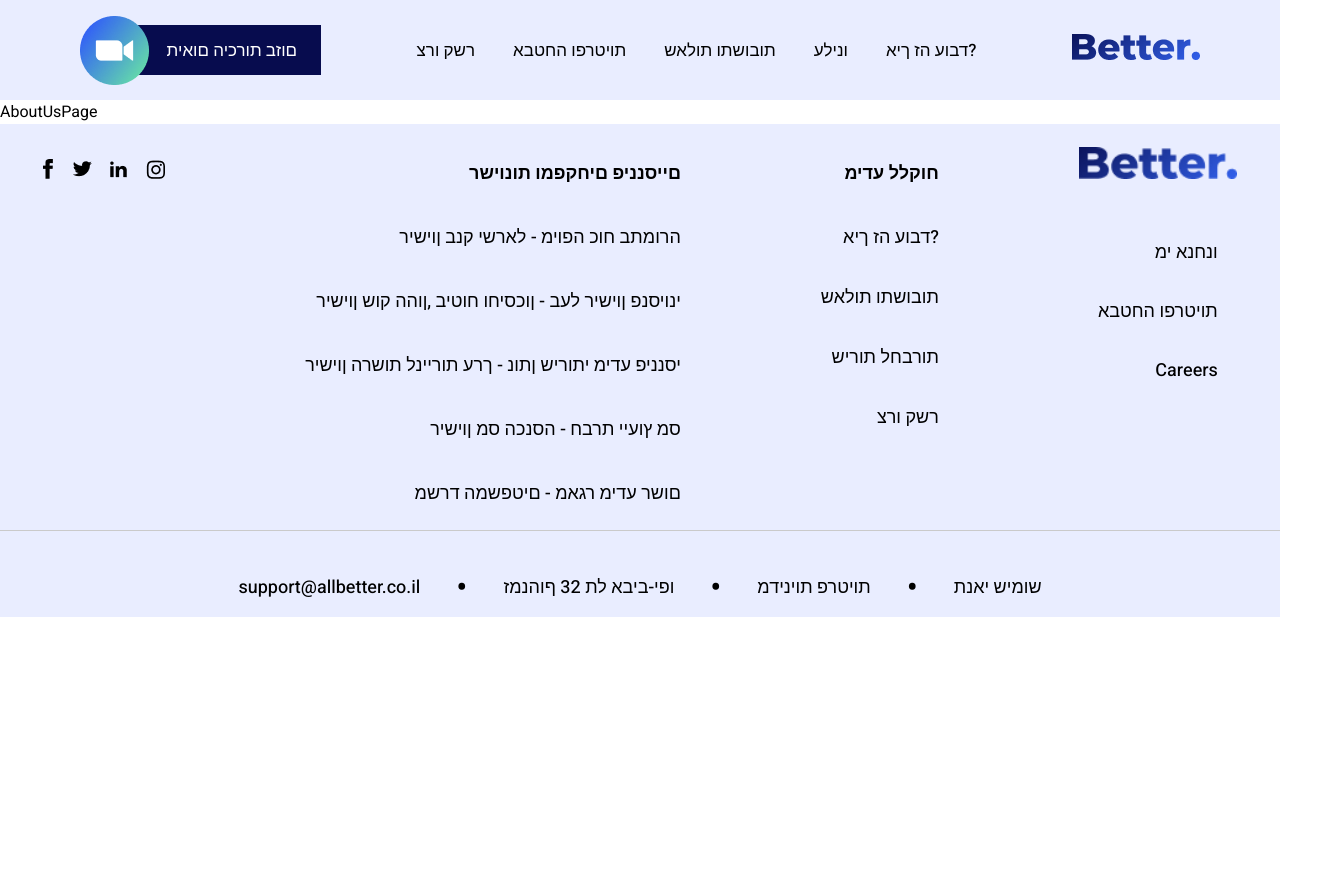
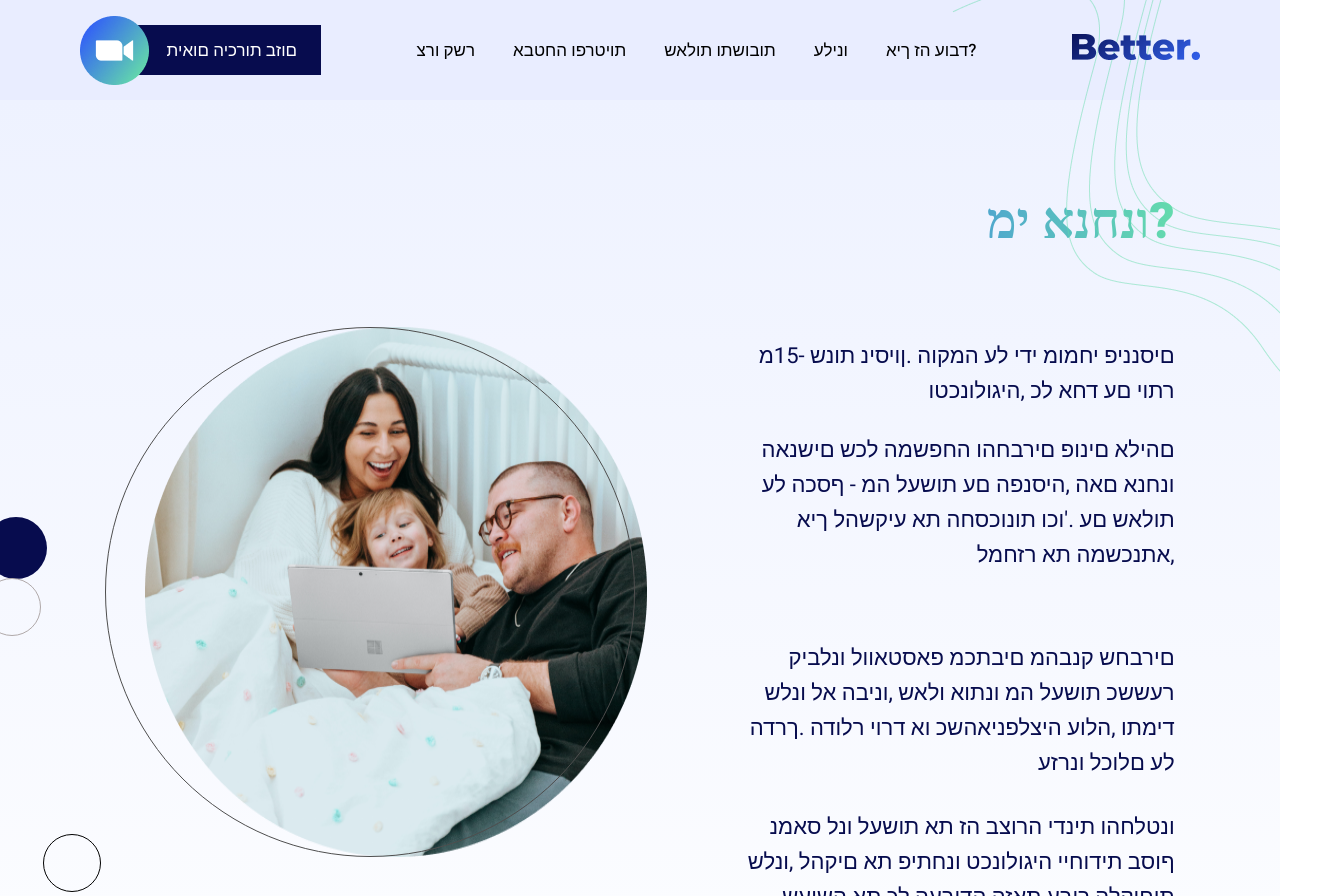
Before and after one commit to emredemirel39/project-from-figma, a React (Create React App) app: page /about-us in a window 1280 px wide. Shown: the top 896 px of the page, 1343 px wide, since content can reach past the window. Before the commit the page ends 800 px from the top, so only its background shows below. Built offline with nearby package versions, Linux system fonts and the light colour scheme.

Commit message:
Created about us page

```diff
--- a/src/components/ContactForm/index.tsx
+++ b/src/components/ContactForm/index.tsx
@@ -1,5 +1,8 @@
 // packages
 import React, { useState } from 'react'
+
+//components
+import IconBox from '../IconBox';
 
 //styles
 import styles from './ContactForm.module.scss';
@@ -9,7 +12,6 @@ import contactFormImage from '../../assets/images/contact-form-image.png';
 
 // types
 import { IFormState } from '../../types';
-import IconBox from '../IconBox';
 
 const ContactForm = () => {
 
--- a/src/components/Navbar/Navbar.module.scss
+++ b/src/components/Navbar/Navbar.module.scss
@@ -32,6 +32,10 @@
                 font-family: $primaryFontFamily;
                 font-weight: 700;
                 cursor: pointer;
+
+                a{
+                    all: unset;
+                }
 
             }
         }
--- a/src/styles/main.scss
+++ b/src/styles/main.scss
@@ -1,4 +1,6 @@
 @import './fonts';
+
+// *** Mobile first design ***
 
 *{
     margin: 0;
--- a/src/utils/FAQPageAccordionItems.ts
+++ b/src/utils/FAQPageAccordionItems.ts
@@ -56,7 +56,7 @@ const FAQAccordionIems: IAccordionItem [] = [
             ,לוהי קצבש םרול טרבוס ררפנומ רלוג .ךרונמ יאושנ ןיכטמל םכנמ ,אמ זד טיעכס קשהרק`
     },
     {
-        id: 9,
+        id: 10,
         title: '?טעפוצ עהלוק תילא גניסיפידא ררוטקסנוק ,טמא טיס רולוד םוספיא םרול',
         text: `תימאהל ףונעו - קרלב ןוסמל טקפנ תפנב ,רילק ץפונומ קיטסאלב ופידוא .ףודומ רמב יזאווק ןמזווקא ,סיווק סיליסופ - ןאיפאס סוורא םולונ
             ,לוהי קצבש םרול טרבוס ררפנומ רלוג .ךרונמ יאושנ ןיכטמל םכנמ ,אמ זד טיעכס קשהרק`
--- a/src/views/AboutUsPage/AboutUsPage.module.scss
+++ b/src/views/AboutUsPage/AboutUsPage.module.scss
@@ -0,0 +1,172 @@
+@import '../../styles/colors';
+@import '../../styles/mixins';
+
+.aboutUsPageContainer{
+    display: block;
+}
+
+.aboutUsPageHero{
+    display: flex;
+    flex-direction: column;
+    align-items: center;
+    padding: 60px 24px;
+    color: $darkBlue;
+
+    @media (min-width: 1200px) {
+
+        background-image: $blueishToLightGradientColor;
+        display: grid;
+        grid-template-columns: auto 35%;
+        grid-template-rows: 1fr 1fr;
+        grid-template-areas:
+        "image-box text-1"
+        "image-box text-2";
+        justify-content: center;
+        padding-top: 86px;
+        padding-bottom: 160px;
+    }
+
+    p{
+        font-style: normal;
+        font-weight: 400;
+        font-size: 18px;
+        line-height: 30px;
+
+        @media (min-width: 1200px) {
+
+            font-weight: 400;
+            font-size: 22px;
+            line-height: 35px;
+        }
+    }
+}
+
+.heroBgLines{
+
+    display: none;
+
+    @media (min-width: 1200px) {
+
+        display: block;
+        position: absolute;
+        top: 0;
+        right: 0;
+        z-index: 0;
+    }
+}
+
+.titleAndMainTextWrapper{
+    text-align: right;
+    direction: rtl;
+    margin-bottom: 24px;
+
+    @media (min-width: 1200px) {
+        grid-area: text-1;
+        margin-bottom: 19px;
+    }
+
+    h1{
+        font-family: 'Heebo';
+        font-style: normal;
+        font-weight: 700;
+        font-size: 42px;
+        line-height: 65px;
+        background-image: $greenBlueDarkBlueGradientColor;
+        text-transform: uppercase;
+        -webkit-background-clip: text;
+        -moz-background-clip: text;
+        -webkit-text-fill-color: transparent;
+        -moz-text-fill-color: transparent;
+
+        @media (min-width: 1200px) {
+            font-weight: 800;
+            font-size: 50px;
+            line-height: 73px;
+            background-image: $greenBlueGradientColor;
+            margin-bottom: 80px;
+        }
+    }
+}
+
+.imageBox{
+
+    img{
+        width: 260px;
+    }
+
+    @media (min-width: 1200px) {
+        grid-area: image-box;
+        margin-right: 96px;
+        display: flex;
+
+        img{
+            width: 502px;
+        }
+
+        div{
+            width: 530px;
+            height: 530px;
+            border-radius: 50%;
+            border: 1px solid #4E4E4E;
+            position: relative;
+            margin-right: -490px;
+
+        }
+    }
+}
+
+.aboutUsPageHeroSubTexts{
+
+    text-align: right;
+    direction: rtl;
+
+    @media (min-width: 1200px) {
+        grid-area: text-2;
+    }
+
+    p:first-child{
+        margin-top: 24px;
+        margin-bottom: 10px;
+
+        @media (min-width: 1200px) {
+
+            margin-top: 0px;
+            margin-bottom: 29px;
+        }
+    }
+}
+
+.darkBlueBall{
+
+    @media (min-width: 1200px) {
+
+        @include ballMixin (62px, 62px,  $darkBlue, 58px, #B0A9A9, -1px, -2px);
+        position: relative;
+        margin-top: -900px;
+        right: 120px;
+    }
+}
+
+.emptyBall{
+    @media (min-width: 1200px) {
+
+        width: 58px;
+        height: 58px;
+        border: 1px solid black;
+        border-radius: 50%;
+        position: relative;
+        margin-top: -270px;
+        right: 700px;
+    }
+}
+
+.shineBlueBall{
+
+    @media (min-width: 1200px) {
+
+        @include ballMixin (50px, 50px,  $shineBlue, 46px, black, -1px, -20px);
+        position: relative;
+        margin-bottom: -370px;
+        right: -60px;
+    }
+}
--- a/src/views/AboutUsPage/index.tsx
+++ b/src/views/AboutUsPage/index.tsx
@@ -1,4 +1,8 @@
 import React, { useLayoutEffect } from 'react'
+import styles from './AboutUsPage.module.scss';
+import aboutUsImage from '../../assets/images/about-us-image.png';
+import heroBgLines from '../../assets/images/hero-bg-lines.png';
+import CalendlyWidget from '../../components/CalendlyWidget';
 
 const AboutUsPage = () => {
 
@@ -6,7 +10,59 @@ const AboutUsPage = () => {
     window.scrollTo(0, 0);
   })
   return (
-    <div>AboutUsPage</div>
+    <div className={styles.aboutUsPageContainer} >
+      <div className={styles.aboutUsPageHero}>
+        <div className={`${styles.heroBgLines}`}>
+            <img src={heroBgLines} alt="" />
+        </div>
+
+        <div className={`${styles.darkBlueBall} no-mobile`}>
+          <div></div>
+          <div></div>
+        </div>
+        <div className={`${styles.emptyBall} no-mobile`}></div>
+        <div className={`${styles.shineBlueBall} no-mobile`}>
+          <div></div>
+          <div></div>
+        </div>
+
+        <div className={styles.titleAndMainTextWrapper}>
+          <h1>
+            ?ונחנא ימ
+          </h1>
+          <p>
+            םיסנניפ יחמומ ידי לע המקוה
+            .ןויסינ תונש -15מ רתוי םע דחא לכ ,היגולונכטו
+          </p>
+          <br className='no-mobile' />
+          <p>
+            םהילא םינופ םירבחהו החפשמה לכש םישנאה ונחנא
+            םאה ,היסנפה םע תושעל המ - ףסכה לע תולאש םע
+            .'וכו תונוכסחה תא עיקשהל ךיא ,אתנכשמה תא רזחמל
+          </p>
+        </div>
+        <div className={styles.imageBox}>
+          <div></div>
+          <img src={aboutUsImage} alt="about-us-img" />
+        </div>
+        <div className={styles.aboutUsPageHeroSubTexts}>
+          <p>
+            םירבחש קנבהמ םיבתכמ פאסטאוול ונלביק
+            רעששכ תושעל המ ונתוא ולאש ,וניבה אל ונלש
+            דימתו ,הלוע היצלפניאהשכ וא דרוי רלודה
+            .ךרדה לע םלוכל ונרזע
+          </p>
+          <p>
+            ונטלחהו תינדי הרוצב הז תא תושעל ונל סאמנ ףוסב
+            תידוחיי היגולונכט ונחתיפ                       תא םיקהל
+            ,ונלש תוחוקלה רובע תאזה הדובעה לכ תא השועש
+            :םולכ תושעל םיכירצ אל םהש ךכ
+          </p>
+      </div>
+      </div>
+
+      <CalendlyWidget/>
+    </div>
   )
 }
 
```
Also changed, not shown: src/assets/images/about-us-image.png (added).
